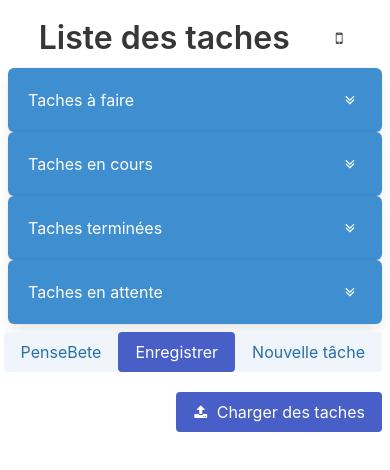
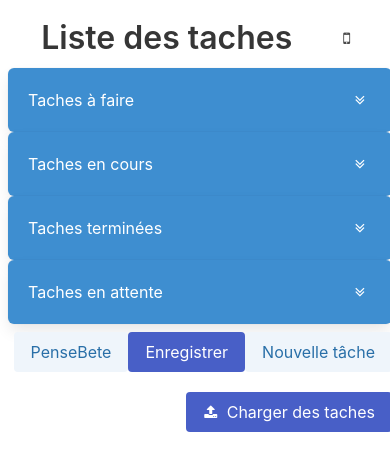
Before and after one commit to thibautleclere/taches, an Angular app: page / in a window 390 px wide. Shown: the top 470 px of the page. Built offline with nearby package versions, Linux system fonts and the light colour scheme; what ngx-drag-drop would draw is missing.

Commit message:
display mobile

```diff
--- a/src/app/app.component.sass
+++ b/src/app/app.component.sass
@@ -1,5 +1,6 @@
 .container
   padding: 20px
+  width: 400px
   .icon
     cursor: pointer
   &.desktop
```
